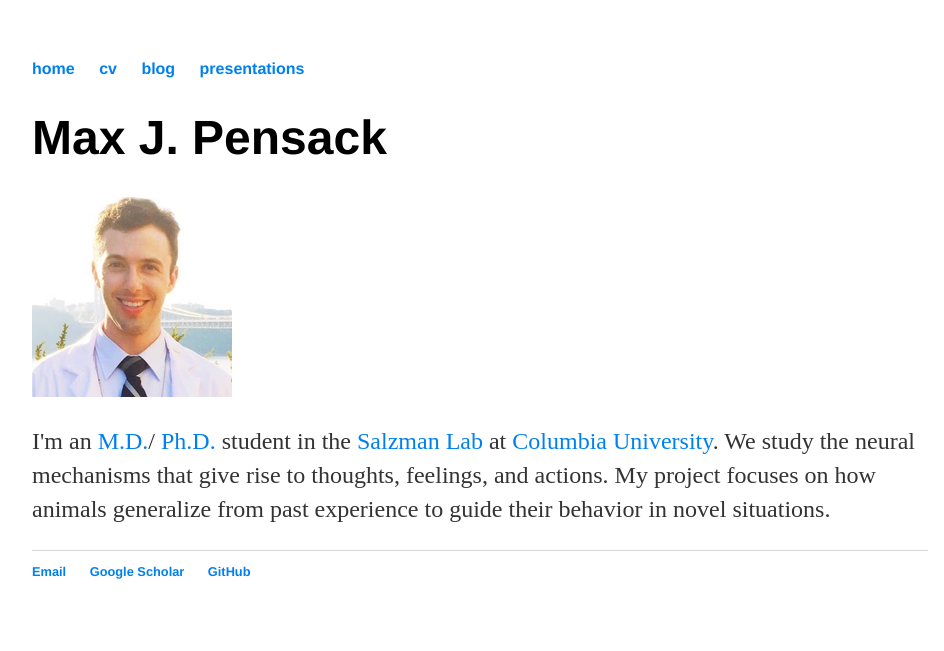
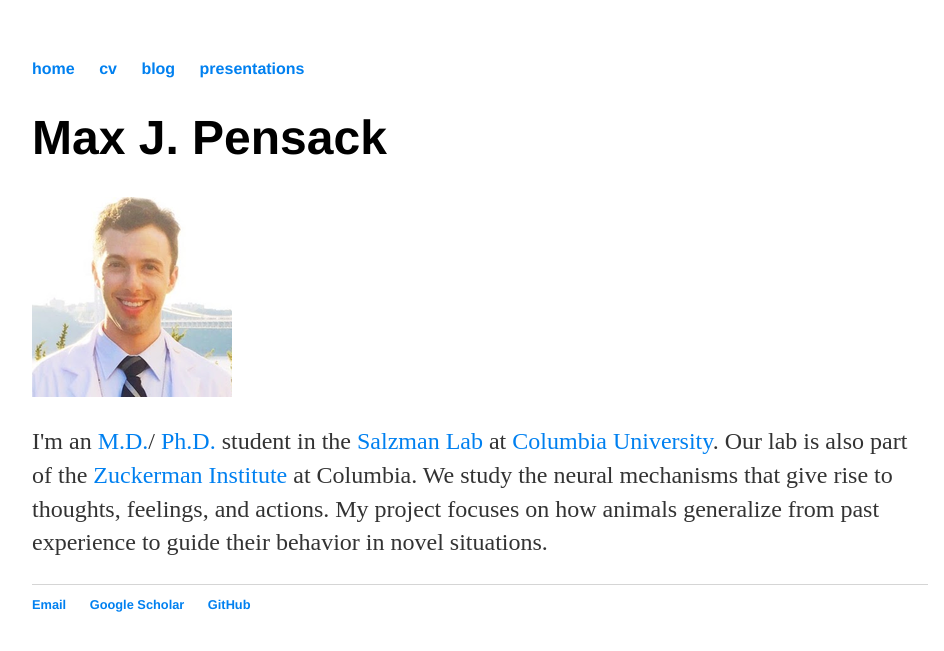
Before and after one commit to maxpensack/maxpensack.github.io, a Jekyll site: the page built from index.html, in a window 1280 px wide. Shown: the top 651 px of the page, without its empty margins (160-1104 px from the left). Built offline with Jekyll 4.4.1, drawn with Linux system fonts in a browser that asks for light colours.

Commit message:
Update index.html

```diff
--- a/index.html
+++ b/index.html
@@ -7,5 +7,5 @@
 
 	<img src="headshot.jpg" alt="Max J. Pensack">
 
-	<p>I'm an <a href="https://www.vagelos.columbia.edu/">M.D.</a>/ <a href="https://www.neurosciencephd.columbia.edu/">Ph.D.</a> student in the <a href="https://salzmanlab.neuroscience.columbia.edu">Salzman Lab</a> at <a href="http://columbia.edu">Columbia University</a>. We study the neural mechanisms that give rise to  thoughts, feelings, and actions. My project focuses on how animals generalize from past experience to guide their behavior in novel situations.</p>
+	<p>I'm an <a href="https://www.vagelos.columbia.edu/">M.D.</a>/ <a href="https://www.neurosciencephd.columbia.edu/">Ph.D.</a> student in the <a href="https://salzmanlab.neuroscience.columbia.edu">Salzman Lab</a> at <a href="http://columbia.edu">Columbia University</a>. Our lab is also part of the <a href="https://zuckermaninstitute.columbia.edu/">Zuckerman Institute</a> at Columbia. We study the neural mechanisms that give rise to  thoughts, feelings, and actions. My project focuses on how animals generalize from past experience to guide their behavior in novel situations.</p>
 </div><!-- /.blurb -->
```
